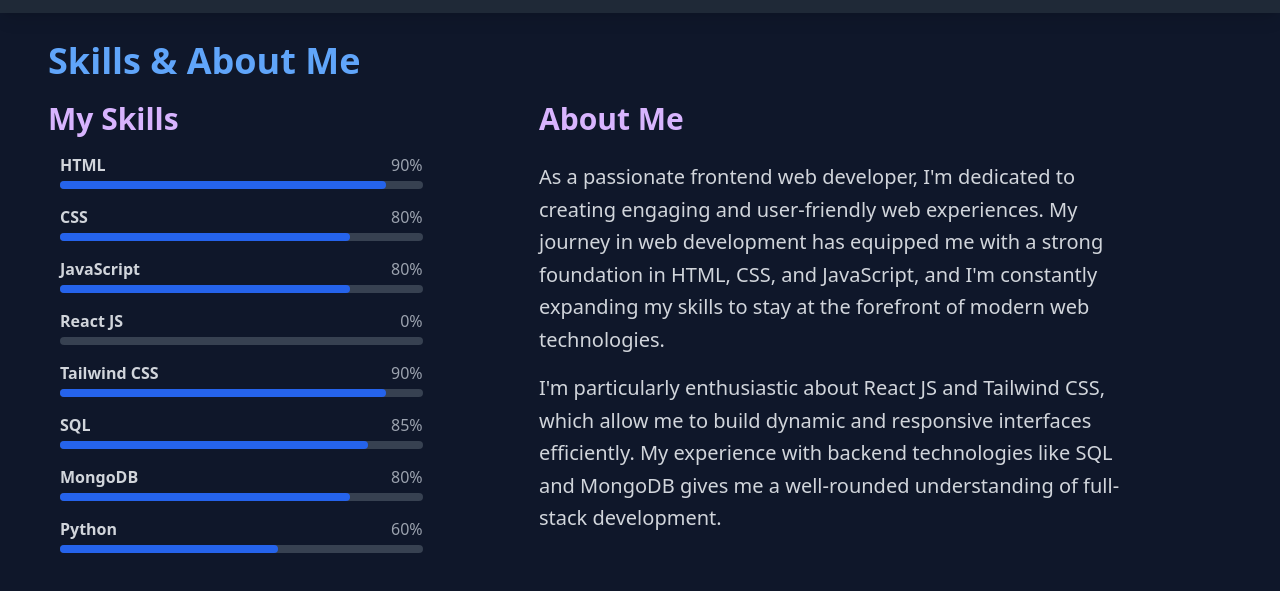
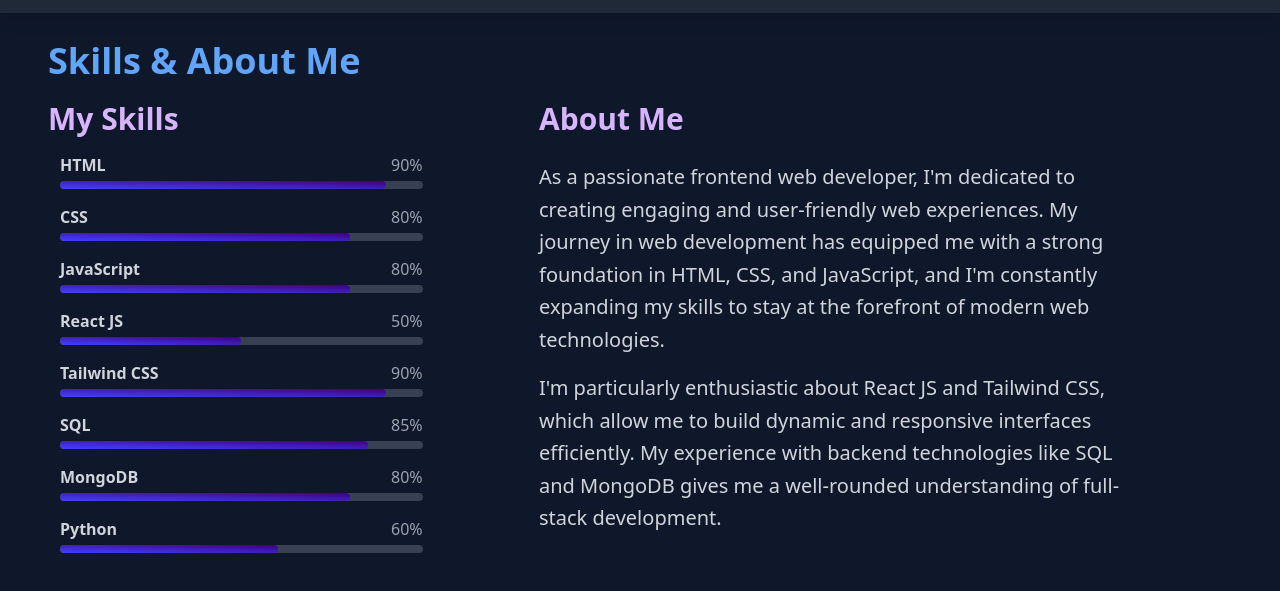
Before and after one commit to Manoj1412/Portfolio-Responsive, a website: page src/index.html in a window 1280 px wide. Both pictures are taken after a click on the link "SKILLS". Shown: the part 793-1384 px from the top of the page. Drawn offline with nearby package versions, Linux system fonts and the light colour scheme.

Commit message:
changes 😊

```diff
--- a/src/index.html
+++ b/src/index.html
@@ -79,7 +79,7 @@
                         <span class="text-lr font-medium text-gray-400">90%</span>
                     </div>
                     <div class="w-full bg-gray-700 rounded-full h-2">
-                        <div class="bg-blue-600 h-2 rounded-full" style="width: 90%"></div>
+                        <div class="h-2 rounded-full pbar" style="width: 90%"></div>
                     </div>
                 </div>
 
@@ -89,7 +89,7 @@
                         <span class="text-lr font-medium text-gray-400">80%</span>
                     </div>
                     <div class="w-full bg-gray-700 rounded-full h-2">
-                        <div class="bg-blue-600 h-2 rounded-full" style="width: 80%"></div>
+                        <div class="h-2 rounded-full pbar" style="width: 80%"></div>
                     </div>
                 </div>
 
@@ -99,17 +99,17 @@
                         <span class="text-lr font-medium text-gray-400">80%</span>
                     </div>
                     <div class="w-full bg-gray-700 rounded-full h-2">
-                        <div class="bg-blue-600 h-2 rounded-full" style="width: 80%"></div>
+                        <div class="h-2 rounded-full pbar" style="width: 80%"></div>
                     </div>
                 </div>
 
                 <div class="skill">
                     <div class="flex justify-between mb-1">
                         <span class="text-base font-semibold text-gray-300">React JS</span>
-                        <span class="text-lr font-medium text-gray-400">0%</span>
+                        <span class="text-lr font-medium text-gray-400">50%</span>
                     </div>
                     <div class="w-full bg-gray-700 rounded-full h-2">
-                        <div class="bg-blue-600 h-2 rounded-full" style="width: 0%"></div>
+                        <div class="h-2 rounded-full pbar" style="width: 50%"></div>
                     </div>
                 </div>
 
@@ -119,7 +119,7 @@
                         <span class="text-lr font-medium text-gray-400">90%</span>
                     </div>
                     <div class="w-full bg-gray-700 rounded-full h-2">
-                        <div class="bg-blue-600 h-2 rounded-full" style="width: 90%"></div>
+                        <div class="h-2 rounded-full pbar" style="width: 90%"></div>
                     </div>
                 </div>
 
@@ -129,7 +129,7 @@
                         <span class="text-lr font-medium text-gray-400">85%</span>
                     </div>
                     <div class="w-full bg-gray-700 rounded-full h-2">
-                        <div class="bg-blue-600 h-2 rounded-full" style="width: 85%"></div>
+                        <div class="h-2 rounded-full pbar" style="width: 85%"></div>
                     </div>
                 </div>
 
@@ -139,7 +139,7 @@
                         <span class="text-lr font-medium text-gray-400">80%</span>
                     </div>
                     <div class="w-full bg-gray-700 rounded-full h-2">
-                        <div class="bg-blue-600 h-2 rounded-full" style="width: 80%"></div>
+                        <div class="h-2 rounded-full pbar" style="width: 80%"></div>
                     </div>
                 </div>
 
@@ -149,7 +149,7 @@
                         <span class="text-lr font-medium text-gray-400">60%</span>
                     </div>
                     <div class="w-full bg-gray-700 rounded-full h-2">
-                        <div class="bg-blue-600 h-2 rounded-full" style="width: 60%"></div>
+                        <div class="h-2 rounded-full pbar" style="width: 60%"></div>
                     </div>
                 </div>
             </div>
@@ -216,7 +216,7 @@
             <label for="message" class="block text-gray-300 mb-2">Message</label>
             <textarea id="message" name="message" rows="4" class="w-full px-4 py-2 rounded bg-gray-700 text-white focus:outline-none focus:ring-2 focus:ring-blue-500 shadow-sm" required></textarea>
         </div>
-        <button type="submit" class="w-full bg-blue-500 text-white px-4 py-2 rounded hover:bg-cyan-600 transition duration-300 shadow-md">Submit</button>
+        <button type="submit" class="w-full px-4 py-2 rounded send">Submit</button>
     </form>
 </div>
 <footer class="bg-gray-800 text-white py-4 mt-6 shadow-inner">
--- a/src/style.css
+++ b/src/style.css
@@ -238,3 +238,13 @@ form::before{
     --angle: 360deg;
   }
 }
+.pbar{
+  background: linear-gradient(to right top,rgb(66, 66, 249) ,rgb(62, 0, 128));
+}
+.send{
+  background: linear-gradient(to right top,rgb(66, 66, 249) ,purple);
+}
+.send:hover{
+  box-shadow: 3px 3px 10px rgba(125, 14, 222, 0.8);
+  transition-duration: .4s;
+}
```
